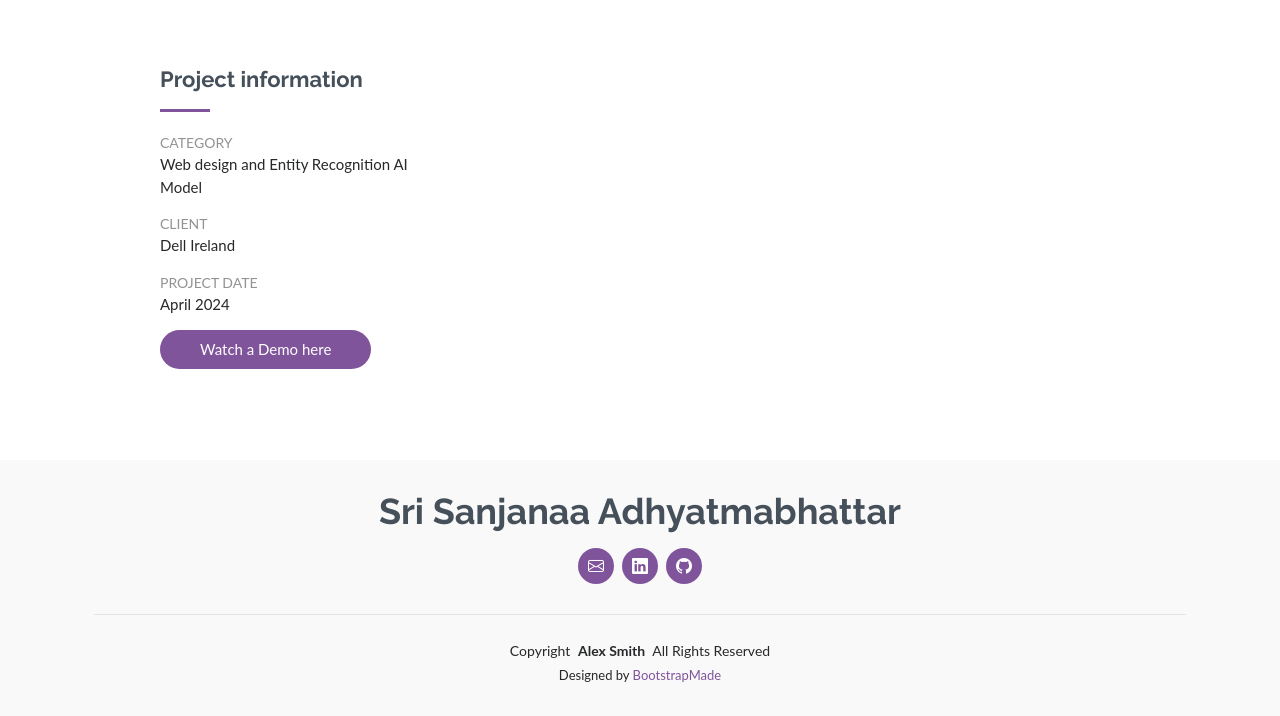
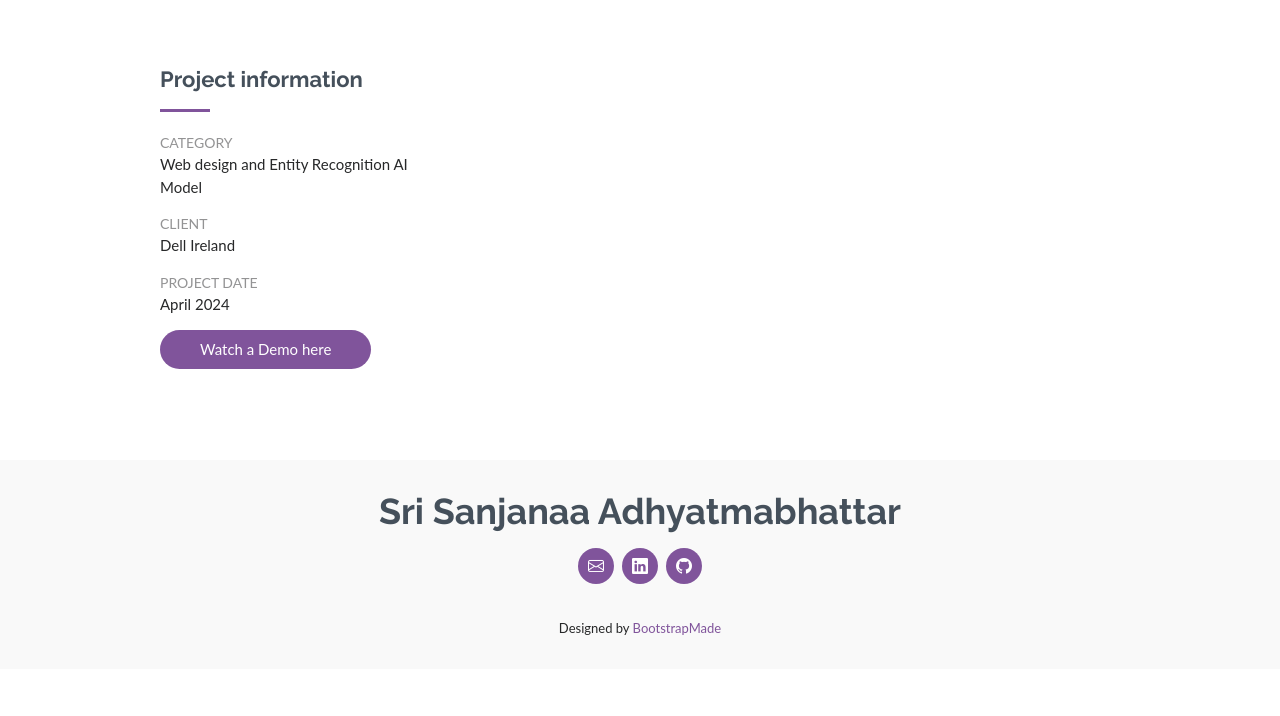
Before and after one commit to sanj213/Personal-Portfolio-Website, a plain HTML site: page portfolio-details.html in a window 1280 px wide. Shown: the part 1546-2262 px from the top of the page. After the commit the page ends 2215 px from the top, so only its background shows below. Drawn offline with Linux system fonts and the light colour scheme.

Commit message:
Update portfolio-details.html

```diff
--- a/portfolio-details.html
+++ b/portfolio-details.html
@@ -184,9 +184,7 @@
         <a href="https://github.com/sanj213"><i class="bi bi-github"></i></a>
       </div>
       <div class="container">
-        <div class="copyright">
-          <span>Copyright</span> <strong class="px-1 sitename">Alex Smith</strong> <span>All Rights Reserved</span>
-        </div>
+
         <div class="credits">
           <!-- All the links in the footer should remain intact. -->
           <!-- You can delete the links only if you've purchased the pro version. -->
```
